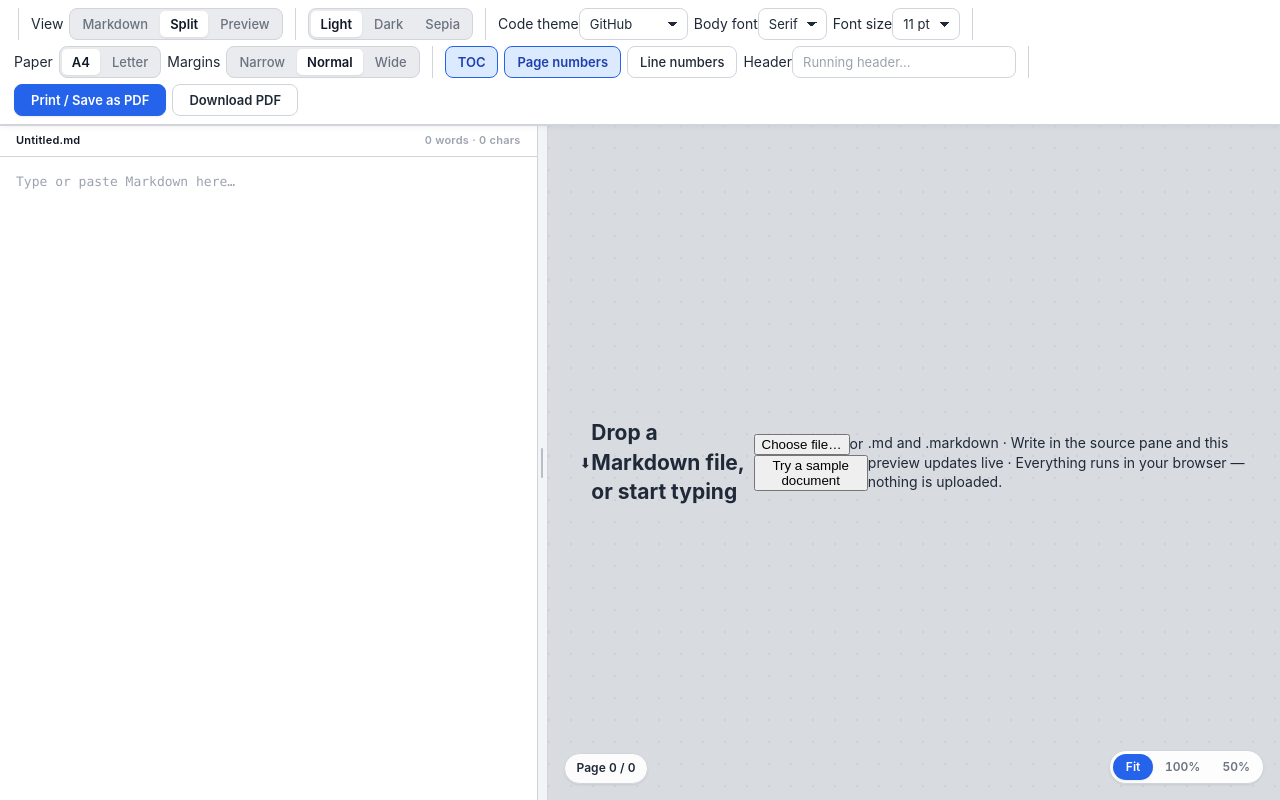
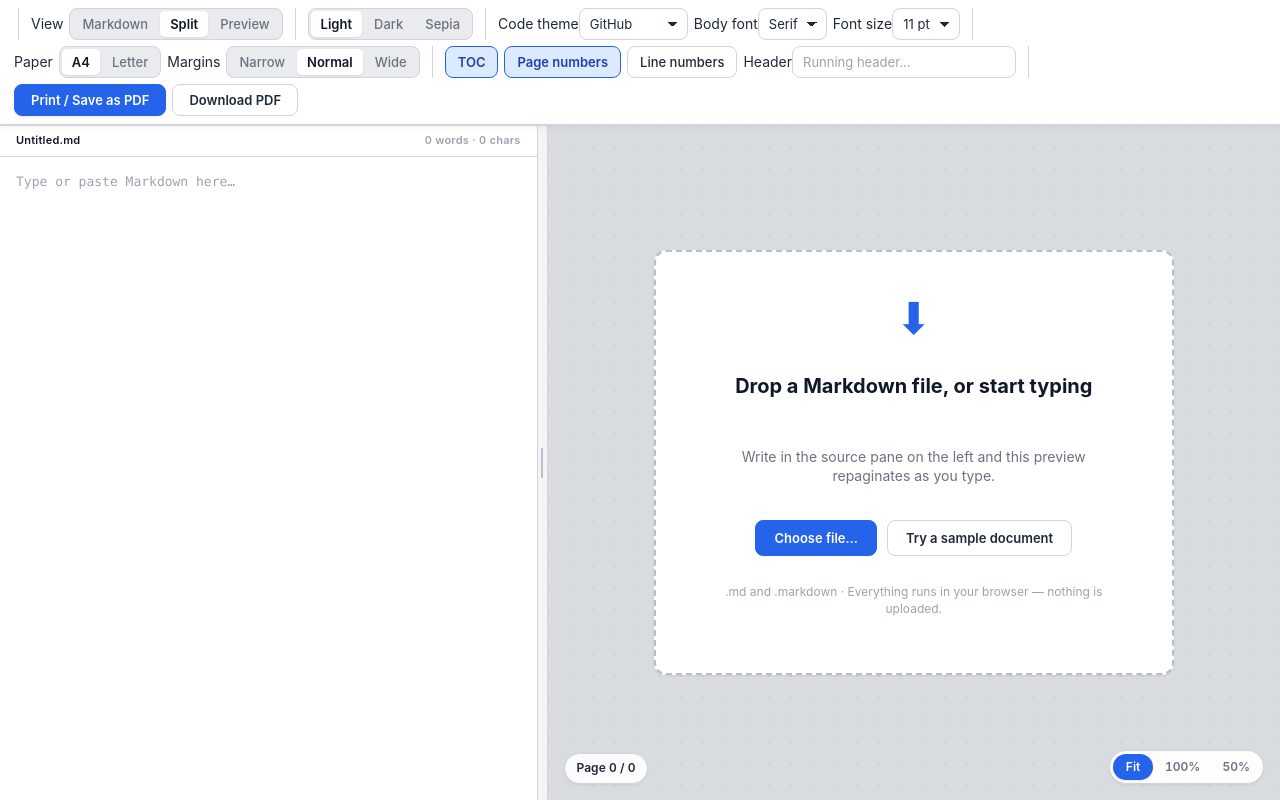
Before and after one commit to Chris0Jeky/MDviewer, a website built with Vite: page index.html in a window 1280 px wide. Built offline with nearby package versions, Linux system fonts and the light colour scheme.

Commit message:
fix(ui): restore the empty-state card and the dark source pane
Two bugs found while driving the app in installed Chrome.

1. EmptyState emitted .empty-state-* class names while preview.css styles
   .empty-card / .empty-icon / .empty-title / .empty-sub / .empty-actions /
   .empty-hint, and never emitted the .empty-card wrapper at all -- so the
   dropzone card has never actually been styled and rendered as loose text over
   the canvas. Pre-existing, but the new copy made it prominent, so it is fixed
   here rather than tracked. These names are not in dom.ts CLASSES, so the
   dom-contract drift guard does not cover them; a comment now says so.

2. The dark source pane painted LIGHT token colors on a dark surface. Editor.ts
   writes the light color as an inline style (Shiki defaultColor:"light"), and an
   inline declaration beats any selector without !important -- which is exactly
   why shiki.css uses !important for the same swap on rendered code blocks. The
   dark rule now matches, and the pane takes --bg-sunken so the contrast reads.

Verified after both: typecheck, lint, 236 unit, 30 Chromium E2E all green.

```diff
--- a/src/styles/editor.css
+++ b/src/styles/editor.css
@@ -195,10 +195,18 @@
 
 /* Dark chrome: swap each token's inline light color for its --shiki-dark
    counterpart, exactly as shiki.css does for rendered code blocks. The editor is
-   chrome, so it follows the chosen app theme rather than the OS preference. */
-:root[data-app-theme="dark"] #editor-highlight,
+   chrome, so it follows the chosen app theme rather than the OS preference.
+
+   `!important` is required, not stylistic: Editor.ts writes the light color as an
+   inline style (Shiki's `defaultColor: "light"`), and an inline declaration beats
+   any selector without it. Without this the pane would paint light-theme token
+   colors onto a dark surface. shiki.css does the same for rendered code. */
 :root[data-app-theme="dark"] #editor-highlight span {
-  color: var(--shiki-dark, inherit);
+  color: var(--shiki-dark, inherit) !important;
+}
+
+:root[data-app-theme="dark"] #editor-pane {
+  background: var(--bg-sunken);
 }
 
 /* -----------------------------------------------------------------------------
--- a/src/ui/EmptyState.ts
+++ b/src/ui/EmptyState.ts
@@ -4,6 +4,12 @@
  * file picker ("Choose file…") and a sample-document shortcut. The actual drag /
  * drop / file plumbing lives in the App + input layer; this card only renders
  * the affordances and invokes the supplied callbacks.
+ *
+ * The element names below are the ones preview.css actually styles
+ * (`.empty-card` wrapping `.empty-icon` / `.empty-title` / `.empty-sub` /
+ * `.empty-actions` / `.empty-hint`). They are not in dom.ts CLASSES, so the
+ * dom-contract drift guard does not cover them — keep the two files in step by
+ * hand when either changes.
  */
 
 import { IDS, el } from "../app/dom";
@@ -34,19 +40,25 @@ export function mountEmptyState(
     },
   });
 
-  const icon = el("div", { class: "empty-state-icon", attrs: { "aria-hidden": "true" } }, "⬇");
+  const icon = el("div", { class: "empty-icon", attrs: { "aria-hidden": "true" } }, "⬇");
 
   const heading = el(
     "h1",
-    { id: headingId, class: "empty-state-headline" },
+    { id: headingId, class: "empty-title" },
     "Drop a Markdown file, or start typing",
+  );
+
+  const subline = el(
+    "p",
+    { class: "empty-sub" },
+    "Write in the source pane on the left and this preview repaginates as you type.",
   );
 
   const chooseBtn = el(
     "button",
     {
       type: "button",
-      class: "empty-state-choose",
+      class: "empty-choose",
       title: "Open a Markdown file from your computer",
     },
     "Choose file…",
@@ -57,29 +69,23 @@ export function mountEmptyState(
     "button",
     {
       type: "button",
-      class: "empty-state-sample",
+      class: "empty-sample",
       title: "Load a bundled demo document",
     },
     "Try a sample document",
   );
   sampleLink.addEventListener("click", () => onSample());
 
-  const subline = el(
-    "p",
-    { class: "empty-state-subline" },
-    chooseBtn,
-    el("span", { class: "empty-state-or" }, "or"),
-    sampleLink,
-  );
+  const actions = el("div", { class: "empty-actions" }, chooseBtn, sampleLink);
 
   const helper = el(
     "p",
-    { class: "empty-state-helper" },
-    ".md and .markdown · Write in the source pane and this preview updates live · " +
-      "Everything runs in your browser — nothing is uploaded.",
+    { class: "empty-hint" },
+    ".md and .markdown · Everything runs in your browser — nothing is uploaded.",
   );
 
-  card.append(icon, heading, subline, helper);
+  const inner = el("div", { class: "empty-card" }, icon, heading, subline, actions, helper);
+  card.append(inner);
   root.append(card);
 
   return {
```
